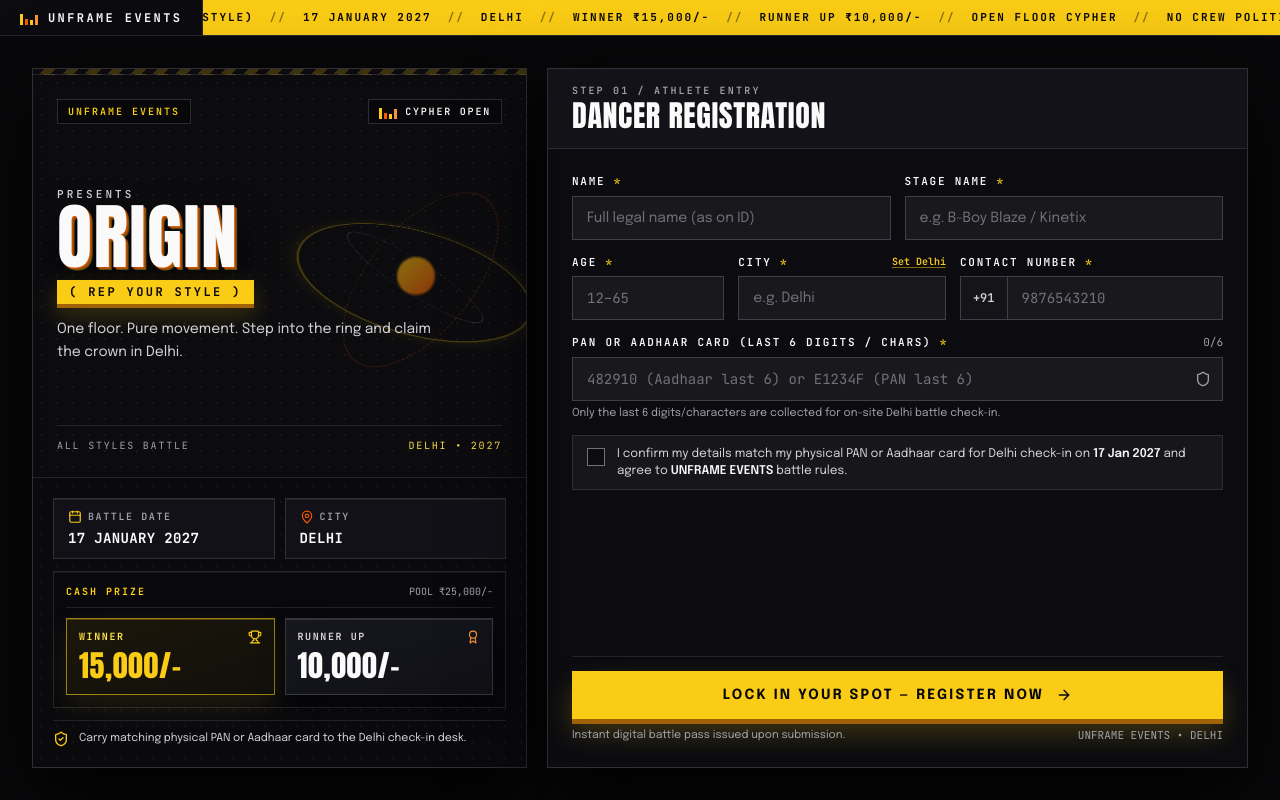
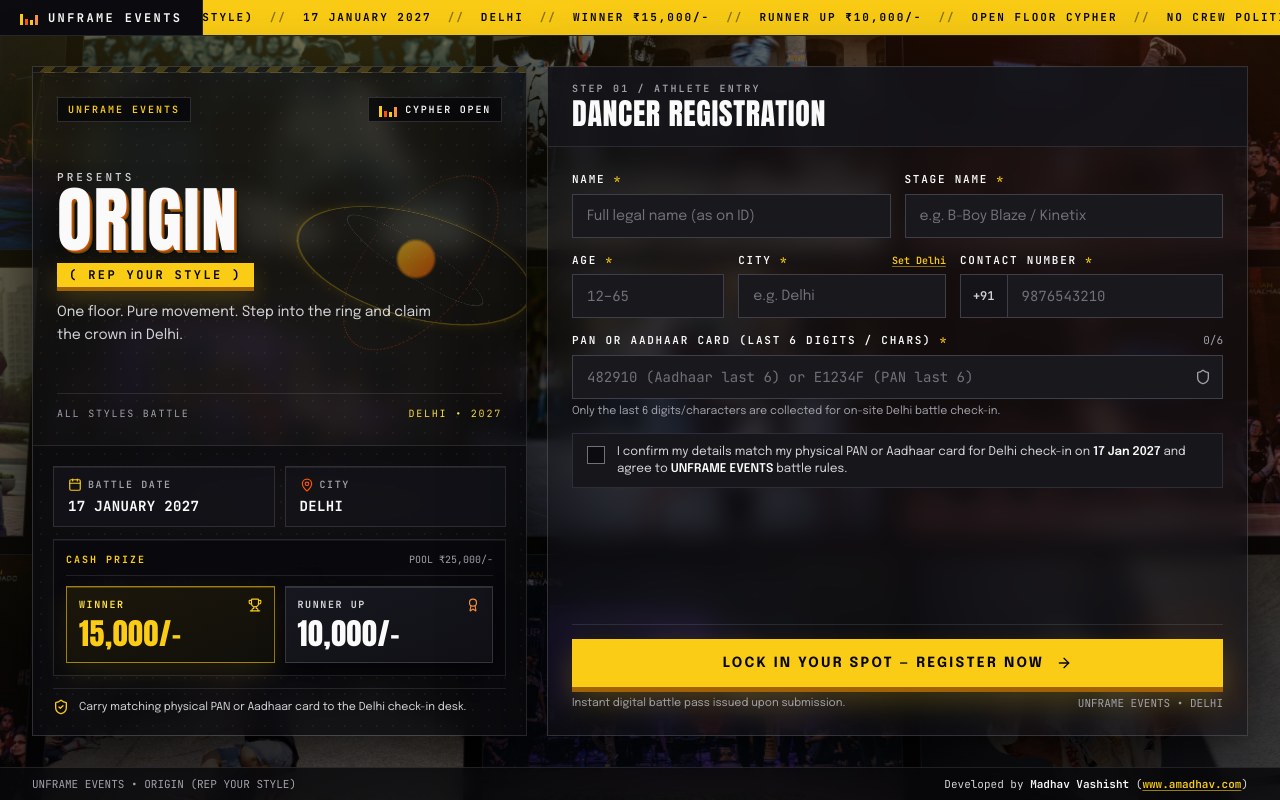
Before and after one commit to MadhavVashisht/unframe-origin-registration, a React (Vite) app: page / in a window 1280 px wide. Built offline with nearby package versions, Linux system fonts and the light colour scheme.

Commit message:
fix: fix Safari 3D photo wall stacking and add developer footer

```diff
--- a/src/App.tsx
+++ b/src/App.tsx
@@ -4,6 +4,7 @@ import { BattleMarquee } from './components/BattleMarquee';
 import { ConfirmationPass } from './components/ConfirmationPass';
 import { EventPoster } from './components/EventPoster';
 import { RegistrationForm } from './components/RegistrationForm';
+import { EVENT_METADATA } from './services/registrationService';
 import type { SubmissionResult } from './types/registration';
 
 export function App() {
@@ -37,11 +38,13 @@ export function App() {
       className="relative flex min-h-dvh flex-col lg:h-dvh lg:overflow-hidden"
     >
       <AmbientBattleBackdrop />
+
+      <div className="relative z-10 flex min-h-dvh flex-col lg:h-full">
         <BattleMarquee />
 
         {/* Single-screen non-scrollable desktop workspace */}
-      <main className="mx-auto flex w-full max-w-[1360px] flex-1 items-center px-4 py-4 sm:px-6 lg:min-h-0 lg:px-8 lg:py-4">
-        <div className="grid w-full grid-cols-1 gap-4 lg:h-full lg:max-h-[700px] lg:grid-cols-12 lg:gap-5">
+        <main className="mx-auto flex w-full max-w-[1320px] flex-1 items-center px-4 py-3 sm:px-6 lg:min-h-0 lg:px-8 lg:py-3">
+          <div className="grid w-full grid-cols-1 gap-4 lg:h-full lg:max-h-[670px] lg:grid-cols-12 lg:gap-5">
             <div className="lg:col-span-5 lg:h-full lg:min-h-0">
               <EventPoster />
             </div>
@@ -58,6 +61,29 @@ export function App() {
             </div>
           </div>
         </main>
+
+        {/* Slim Footer */}
+        <footer className="no-print shrink-0 border-t border-white/10 bg-[#08080a]/80 backdrop-blur-md">
+          <div className="mx-auto flex max-w-[1320px] flex-wrap items-center justify-between gap-2 px-4 py-2 text-[11px] text-[#d4d4d8] sm:px-6 lg:px-8">
+            <span className="font-mono-tabular text-[#a1a1aa] uppercase">
+              {EVENT_METADATA.presenter} &bull; {EVENT_METADATA.event}
+            </span>
+            <p className="font-mono-tabular">
+              Developed by <span className="font-semibold text-[#fafafa]">Madhav Vashisht</span>{' '}
+              (
+              <a
+                href="https://www.amadhav.com"
+                target="_blank"
+                rel="noopener noreferrer"
+                className="cursor-pointer font-semibold text-[#facc15] underline decoration-[#facc15]/60 underline-offset-2 transition-colors hover:text-[#fde047] focus-visible:outline-2 focus-visible:outline-offset-2 focus-visible:outline-[#facc15]"
+              >
+                www.amadhav.com
+              </a>
+              )
+            </p>
+          </div>
+        </footer>
+      </div>
     </div>
   );
 }
--- a/src/components/AmbientBattleBackdrop.tsx
+++ b/src/components/AmbientBattleBackdrop.tsx
@@ -41,7 +41,7 @@ function PhotoWallRow({
   direction: 'left' | 'right';
 }) {
   return (
-    <div className="relative h-full w-full overflow-hidden">
+    <div className="relative h-[32vh] min-h-[180px] w-full overflow-hidden">
       <div
         className={`flex h-full w-max gap-3 sm:gap-4 ${
           direction === 'left' ? 'animate-wall-left' : 'animate-wall-right'
@@ -52,15 +52,15 @@ function PhotoWallRow({
             {items.map((item, idx) => (
               <div
                 key={`${dup}-${idx}`}
-                className="relative h-full w-60 shrink-0 overflow-hidden border border-white/15 bg-[#0a0a0e] shadow-[0_12px_30px_rgba(0,0,0,0.65)] sm:w-80 lg:w-96"
+                className="relative h-full w-64 shrink-0 overflow-hidden border border-white/15 bg-[#0a0a0e] shadow-[0_12px_30px_rgba(0,0,0,0.65)] sm:w-80 lg:w-96"
               >
                 <img
                   src={item.src}
                   alt=""
-                  className={`h-full w-full object-cover ${item.pos} contrast-115 saturate-95 opacity-[0.68]`}
+                  className={`h-full w-full scale-105 object-cover ${item.pos} contrast-115 saturate-95 opacity-80`}
                 />
                 <div
-                  className="absolute inset-0 bg-gradient-to-tr from-[#08080a]/50 via-transparent to-[#facc15]/10"
+                  className="absolute inset-0 bg-gradient-to-tr from-[#08080a]/35 via-transparent to-[#facc15]/10"
                   aria-hidden="true"
                 />
               </div>
@@ -112,15 +112,15 @@ function WireframeCube({
 export function AmbientBattleBackdrop() {
   return (
     <div
-      className="no-print pointer-events-none fixed inset-0 -z-10 overflow-hidden bg-[#060608]"
+      className="no-print pointer-events-none fixed inset-0 z-0 overflow-hidden bg-[#060608]"
       aria-hidden="true"
     >
-      {/* 3D Tilted Scrolling Multi-Photo Dance Battle Wall */}
+      {/* 3D Tilted Scrolling Multi-Photo Dance Battle Wall (non-negative Z for Safari) */}
       <div
-        className="absolute inset-[-10%] grid grid-rows-3 gap-3 transition-transform duration-300 ease-out sm:gap-4"
+        className="absolute inset-x-[-8%] inset-y-[-4%] z-[1] flex flex-col justify-center gap-3 transition-transform duration-300 ease-out sm:gap-4"
         style={{
           transform:
-            'perspective(1100px) rotateX(8deg) rotateY(calc(var(--mx, 0) * -6deg)) translate3d(calc(var(--mx, 0) * -14px), calc(var(--my, 0) * -10px), -40px) scale(1.1)',
+            'perspective(1100px) rotateX(6deg) rotateY(calc(var(--mx, 0) * -5deg)) translate3d(calc(var(--mx, 0) * -12px), calc(var(--my, 0) * -8px), 0px) scale(1.06)',
         }}
       >
         <PhotoWallRow items={ROW_ONE} direction="left" />
@@ -128,23 +128,23 @@ export function AmbientBattleBackdrop() {
         <PhotoWallRow items={ROW_THREE} direction="left" />
       </div>
 
-      {/* Balanced Spotlight & Vignette Scrim — keeps background dancers visible */}
+      {/* Balanced Spotlight & Vignette Scrim — keeps background dancers clearly visible */}
       <div
-        className="absolute inset-0"
+        className="absolute inset-0 z-[2]"
         style={{
           background:
-            'radial-gradient(circle at 20% 18%, rgba(250, 204, 21, 0.16) 0%, transparent 45%), radial-gradient(circle at 82% 24%, rgba(255, 85, 0, 0.16) 0%, transparent 42%), radial-gradient(circle at 50% 50%, rgba(6, 6, 8, 0.36) 0%, rgba(6, 6, 8, 0.72) 92%)',
+            'radial-gradient(circle at 20% 18%, rgba(250, 204, 21, 0.16) 0%, transparent 45%), radial-gradient(circle at 82% 24%, rgba(255, 85, 0, 0.16) 0%, transparent 42%), radial-gradient(circle at 50% 50%, rgba(6, 6, 8, 0.24) 0%, rgba(6, 6, 8, 0.62) 95%)',
         }}
       />
 
       {/* 3D Perspective Dance Floor Grid */}
-      <div className="absolute inset-x-[-15%] bottom-[-12%] h-[56vh] opacity-65">
+      <div className="absolute inset-x-[-15%] bottom-[-12%] z-[3] h-[54vh] opacity-65">
         <div className="stage-floor-3d h-full w-full" />
       </div>
 
       {/* Floating 3D Geometric Stage Elements */}
       <div
-        className="absolute top-[11%] left-[3%] hidden opacity-70 transition-transform duration-300 ease-out lg:block"
+        className="absolute top-[11%] left-[3%] z-[4] hidden opacity-75 transition-transform duration-300 ease-out lg:block"
         style={{
           transform:
             'translate3d(calc(var(--mx, 0) * 18px), calc(var(--my, 0) * 14px), 0)',
@@ -153,13 +153,13 @@ export function AmbientBattleBackdrop() {
         <div className="animate-float-3d">
           <WireframeCube
             size={68}
-            borderClass="border-[#facc15]/55 bg-[#facc15]/[0.04] shadow-[0_0_18px_rgba(250,204,21,0.16)]"
+            borderClass="border-[#facc15]/60 bg-[#facc15]/[0.05] shadow-[0_0_18px_rgba(250,204,21,0.18)]"
           />
         </div>
       </div>
 
       <div
-        className="absolute right-[4%] bottom-[9%] hidden opacity-65 transition-transform duration-300 ease-out lg:block"
+        className="absolute right-[4%] bottom-[10%] z-[4] hidden opacity-70 transition-transform duration-300 ease-out lg:block"
         style={{
           transform:
             'translate3d(calc(var(--mx, 0) * -20px), calc(var(--my, 0) * -14px), 0)',
@@ -169,18 +169,18 @@ export function AmbientBattleBackdrop() {
           <WireframeCube
             size={84}
             reverse
-            borderClass="border-[#ff5500]/55 bg-[#ff5500]/[0.04] shadow-[0_0_22px_rgba(255,85,0,0.16)]"
+            borderClass="border-[#ff5500]/60 bg-[#ff5500]/[0.05] shadow-[0_0_22px_rgba(255,85,0,0.18)]"
           />
         </div>
       </div>
 
       {/* Background 3D Gyroscope Rings */}
       <div
-        className="orbit-3d-stage absolute top-[54%] left-[48%] hidden -translate-x-1/2 -translate-y-1/2 opacity-30 lg:block"
+        className="orbit-3d-stage absolute top-[52%] left-[48%] z-[3] hidden -translate-x-1/2 -translate-y-1/2 opacity-35 lg:block"
         style={{ width: 420, height: 420 }}
       >
-        <div className="orbit-ring-a absolute inset-0 rounded-full border border-[#facc15]/40" />
-        <div className="orbit-ring-b absolute inset-8 rounded-full border border-dashed border-[#ff5500]/45" />
+        <div className="orbit-ring-a absolute inset-0 rounded-full border border-[#facc15]/45" />
+        <div className="orbit-ring-b absolute inset-8 rounded-full border border-dashed border-[#ff5500]/50" />
       </div>
     </div>
   );
--- a/src/components/EventPoster.tsx
+++ b/src/components/EventPoster.tsx
@@ -44,7 +44,7 @@ export function EventPoster() {
           transform: 'rotateX(var(--rx, 0deg)) rotateY(var(--ry, 0deg))',
           transformStyle: 'preserve-3d',
         }}
-        className="relative flex h-full flex-col justify-between overflow-hidden border border-white/15 bg-[#0e0e13]/72 shadow-[0_28px_70px_rgba(0,0,0,0.85)] backdrop-blur-md transition-transform duration-200 ease-out"
+        className="relative flex h-full flex-col justify-between overflow-hidden border border-white/15 bg-[#0e0e13]/68 shadow-[0_28px_70px_rgba(0,0,0,0.85)] backdrop-blur-md transition-transform duration-200 ease-out"
       >
         {/* Top hazard accent strip */}
         <div
--- a/src/components/RegistrationForm.tsx
+++ b/src/components/RegistrationForm.tsx
@@ -136,7 +136,7 @@ export function RegistrationForm({ onSuccess }: RegistrationFormProps) {
   return (
     <section
       aria-labelledby="form-heading"
-      className="no-print flex h-full flex-col border border-white/15 bg-[#0e0e13]/74 shadow-[0_28px_75px_rgba(0,0,0,0.88),inset_0_1px_0_rgba(255,255,255,0.08)] backdrop-blur-md"
+      className="no-print flex h-full flex-col border border-white/15 bg-[#0e0e13]/68 shadow-[0_28px_75px_rgba(0,0,0,0.88),inset_0_1px_0_rgba(255,255,255,0.08)] backdrop-blur-md"
     >
       {/* Form Header */}
       <div className="flex shrink-0 flex-wrap items-center justify-between gap-2 border-b border-white/10 bg-[#14141b]/80 px-5 py-3.5 sm:px-6">
```
Lines whose indentation alone changed are shown as unchanged.
